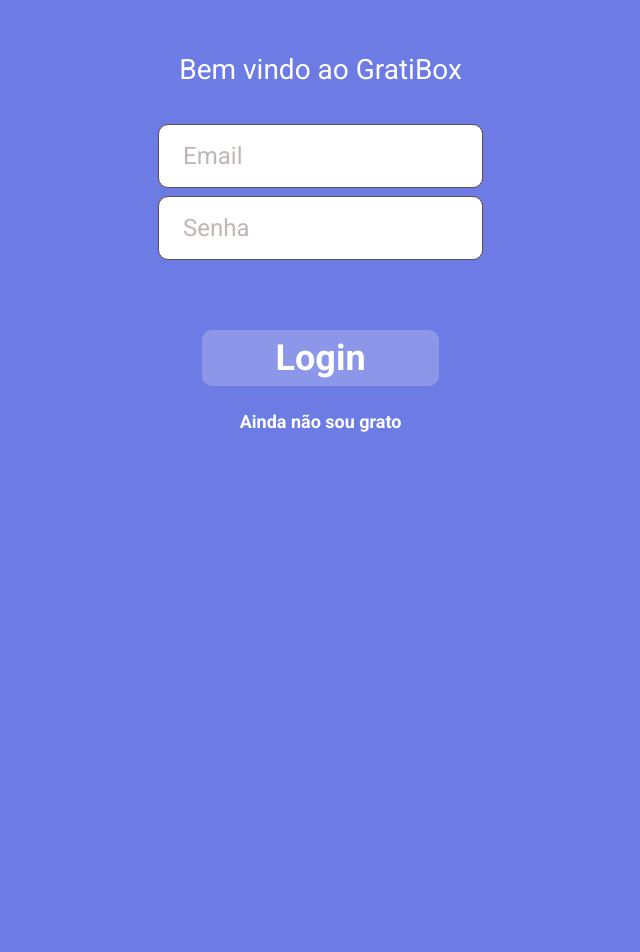
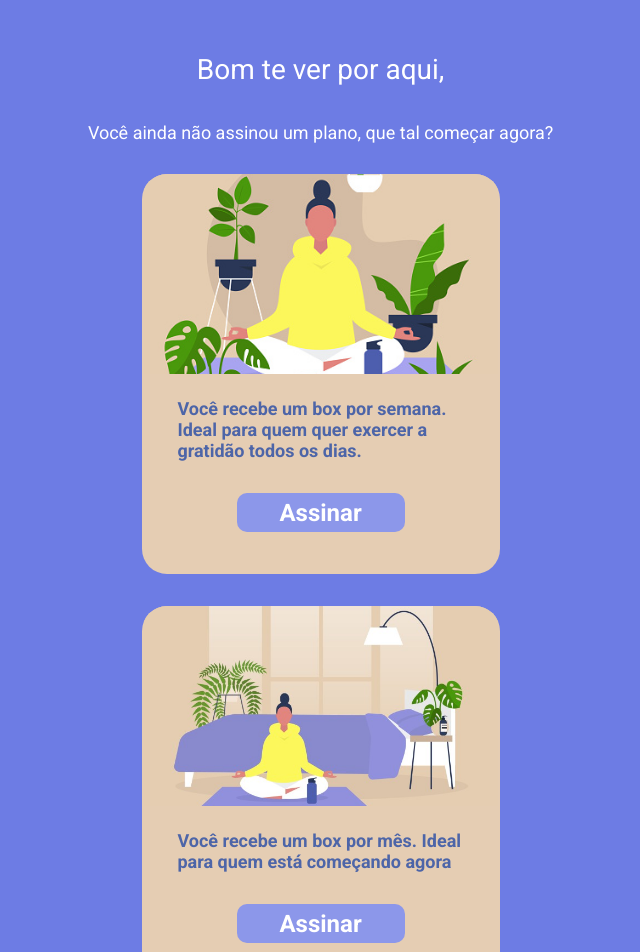
Before and after one commit to leonardo-otero390/GratiBox-frontend, a React (Create React App) app: page /planos in a window 1280 px wide. Before the commit this address led to /entrar. Shown: the top 952 px of the page, without its empty margins (313-953 px from the left). Before the commit the page ends 800 px from the top, so only its background shows below. Built offline with nearby package versions, Linux system fonts and the light colour scheme.

Commit message:
feat:route /planos working

```diff
--- a/src/context/GlobalContext.js
+++ b/src/context/GlobalContext.js
@@ -4,12 +4,15 @@ const GlobalContext = createContext({});
 
 export function GlobalProvider({ children }) {
   const [userData, setUserData] = useState(null);
+  const [subscriptionData, setSubscriptionData] = useState(undefined);
 
   return (
     <GlobalContext.Provider
       value={{
         userData,
         setUserData,
+		subscriptionData,
+		setSubscriptionData
       }}
     >
       {children}
--- a/src/pages/subscription/Plan.js
+++ b/src/pages/subscription/Plan.js
@@ -6,12 +6,16 @@ import { useContext, useEffect } from "react";
 import { useNavigate } from "react-router";
 
 export default function Plan() {
-  const { userData } = useContext(GlobalContext);
+  const { userData, setSubscriptionData, subscriptionData } = useContext(GlobalContext);
   const navigate = useNavigate();
   useEffect(() => {
-    if (!userData) navigate("/entrar");
+    //if (!userData) navigate("/entrar");
   }, [userData]);
-
+  function selectPlan(planId) {
+    setSubscriptionData({ planId });
+    navigate("/detalhes");
+    console.log(subscriptionData);
+  }
   return (
     <StyledMain>
       <StyledTitle>Bom te ver por aqui, {userData?.name}</StyledTitle>
@@ -24,14 +28,12 @@ export default function Plan() {
           Você recebe um box por semana. Ideal para quem quer exercer a gratidão
           todos os dias.
         </p>
-      <StyledButton>Assinar</StyledButton>
+        <StyledButton onClick={()=>selectPlan(1)}>Assinar</StyledButton>
       </StyledCard>
       <StyledCard>
         <img src={womanInRoom} alt="woman meditating in garden" />
-        <p>
-        Você recebe um box por mês. Ideal para quem está começando agora
-        </p>
-      <StyledButton>Assinar</StyledButton>
+        <p>Você recebe um box por mês. Ideal para quem está começando agora</p>
+        <StyledButton onClick={()=>selectPlan(2)}>Assinar</StyledButton>
       </StyledCard>
     </StyledMain>
   );
@@ -80,7 +82,7 @@ const StyledButton = styled.button`
   font-size: 24px;
   font-weight: bold;
   color: #fff;
-  background: #8C97EA;
+  background: #8c97ea;
   width: 168px;
   height: 39px;
   border-radius: 10px;
```
